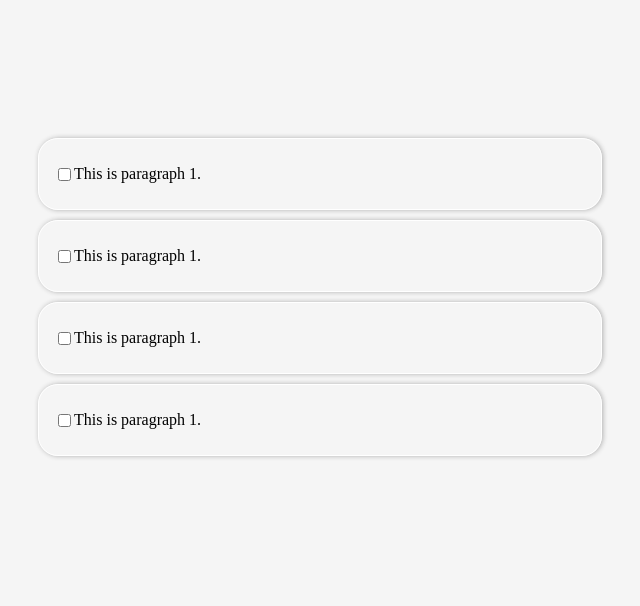
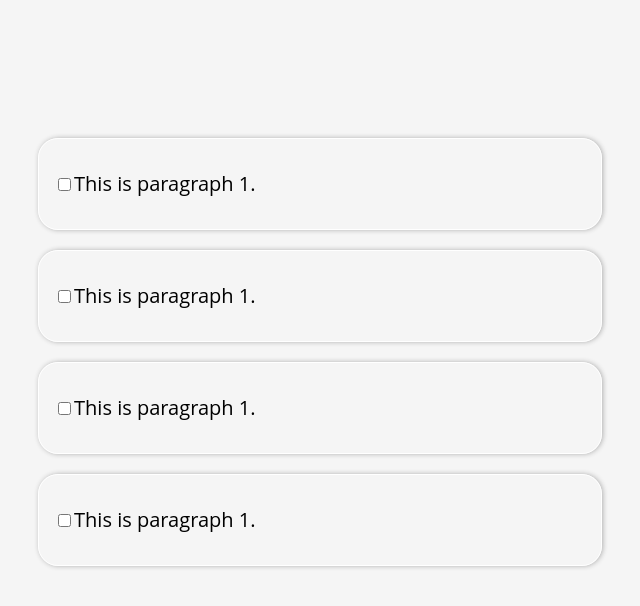
Before and after one commit to NathanJReidy/react-to-do-list, a React (Create React App) app: page / in a window 1280 px wide. Shown: the top 606 px of the page, without its empty margins (320-960 px from the left). Built offline with nearby package versions, Linux system fonts and the light colour scheme.

Commit message:
Changed font family and size

```diff
--- a/public/style.css
+++ b/public/style.css
@@ -47,7 +47,7 @@ body {
   }
 
 .todo-item {
-    margin-bottom: 10px;
+    margin-bottom: 20px;
     padding: 10px 15px;
     -webkit-box-orient: vertical;
     -webkit-box-direction: normal;
@@ -66,6 +66,9 @@ body {
     -ms-flex: 1;
     flex: 1;
     align-items: center;
+    font-family: 'Open Sans', sans-serif;
+    font-size: 20px;
+    line-height: 30px;
 }
 
 .todo-list {
```
